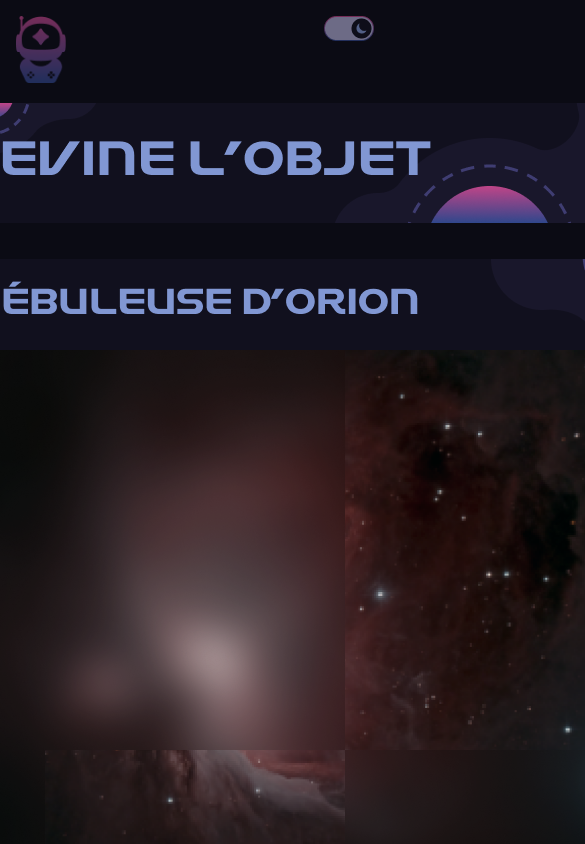
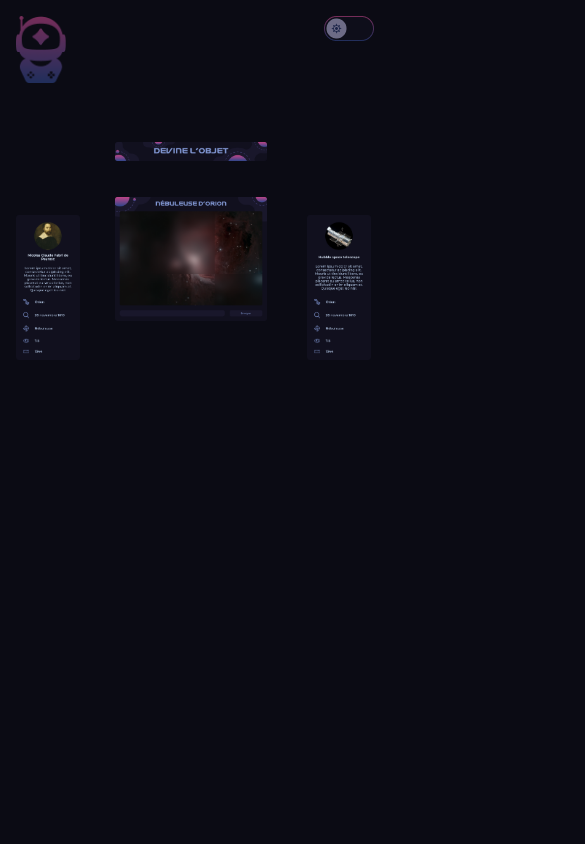
Before and after one commit to Luigicool64/astro, a React (Create React App) app: page /game in a window 390 px wide. Shown: the top 844 px of the page, 585 px wide, since content can reach past the window. Built offline with nearby package versions, Linux system fonts and the light colour scheme; the HTML template or start-up script is replaced by a standard one.

Commit message:
add: Dark Light Mode

```diff
--- a/public/index.html
+++ b/public/index.html
@@ -27,7 +27,7 @@
     <title>Astrodle</title>
   </head>
 
-  <body>
+  <body class="dark">
     <noscript>You need to enable JavaScript to run this app.</noscript>
     <div id="root"></div>
     <!--
--- a/src/App.css
+++ b/src/App.css
@@ -13,22 +13,23 @@
   margin: 0;
 }
 
+:root {
+  --background:  #0B0B14;
+}
+
 body {
   font-family: 'It aspirer neue', sans-serif;
   color: #8197D3;
-  background-color: #0B0B14;
+  background-color: var(--background);
+}
+
+
+.light{
+  background-color: #AFACD3;
 }
 
 p, button {
   font-family: 'Montserrat';
-}
-
-.dark {
-   background-color: #11101E;
-}
-
-.light {
-  background-color: #AFACD3;
 }
 
 a {
@@ -154,6 +155,59 @@ a:hover {
   justify-content: center;
 }
 
+@media(max-width: 1200px) {
+  .cardgametitle {
+    padding: 1rem;
+  }
+
+  .cardgametitle img {
+    width:95%
+  }
+
+  .cardgamemain {
+    padding: 1rem;
+  }
+
+  .cardgamemain img {
+    width: 95%;
+  }
+
+
+  .cardgameright {
+    padding-top: 8rem;
+    padding-bottom: 1rem;
+    padding-right: 1rem;
+    padding-left: 1rem ;
+  }
+
+  .cardgameright img {
+    width: 95%;
+  }
+
+  .cardgameleft {
+    padding-top: 8rem;
+    padding-bottom: 1rem;
+    padding-right: 1rem;
+    padding-left: 1rem ;
+  }
+
+  .cardgameleft img {
+    width: 95%;
+  }
+
+  .cardsgamecenter{
+    flex-direction: column;
+    justify-content: center;
+  }
+  .cardsgamegroup {
+    display: flex;
+    flex-direction: row;
+    align-items: center;
+    justify-content: center;
+  }
+
+}
+
 @media (max-width: 576px) {
 
   .card {
--- a/src/component/switch.tsx
+++ b/src/component/switch.tsx
@@ -7,8 +7,10 @@ function Switch(){
     function Turned(){
         if(turn===false) {
             setturn(true)
+            document.documentElement.style.setProperty('--background', '#AFACD3' )
         } else {
             setturn(false)
+            document.documentElement.style.setProperty('--background', '#0B0B14')
         }
 
     }
@@ -16,13 +18,13 @@ function Switch(){
     if(turn===false) {
         return (
             <a onClick={ Turned }>
-                <img src="./property/Property 1=Dark.png" alt="mode jour" />
+                <img src="./property/Property 1=Light.png" alt="mode jour" />
             </a>
         )
     } else {
         return (
             <a onClick={ Turned }>
-                <img src="./property/Property 1=Light.png" alt="mode nuit" />
+                <img src="./property/Property 1=Dark.png" alt="mode nuit" />
             </a>
         )
     }
```
